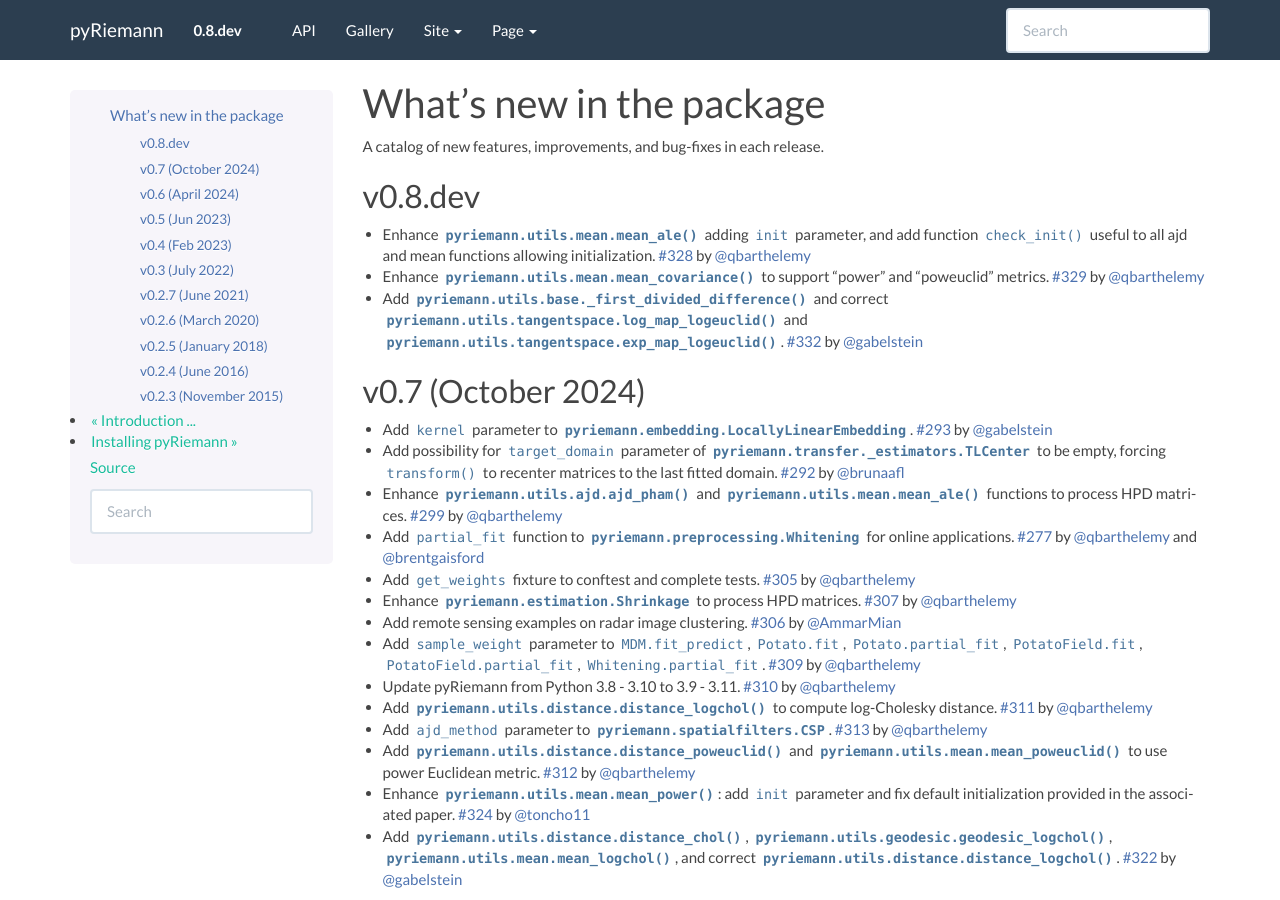
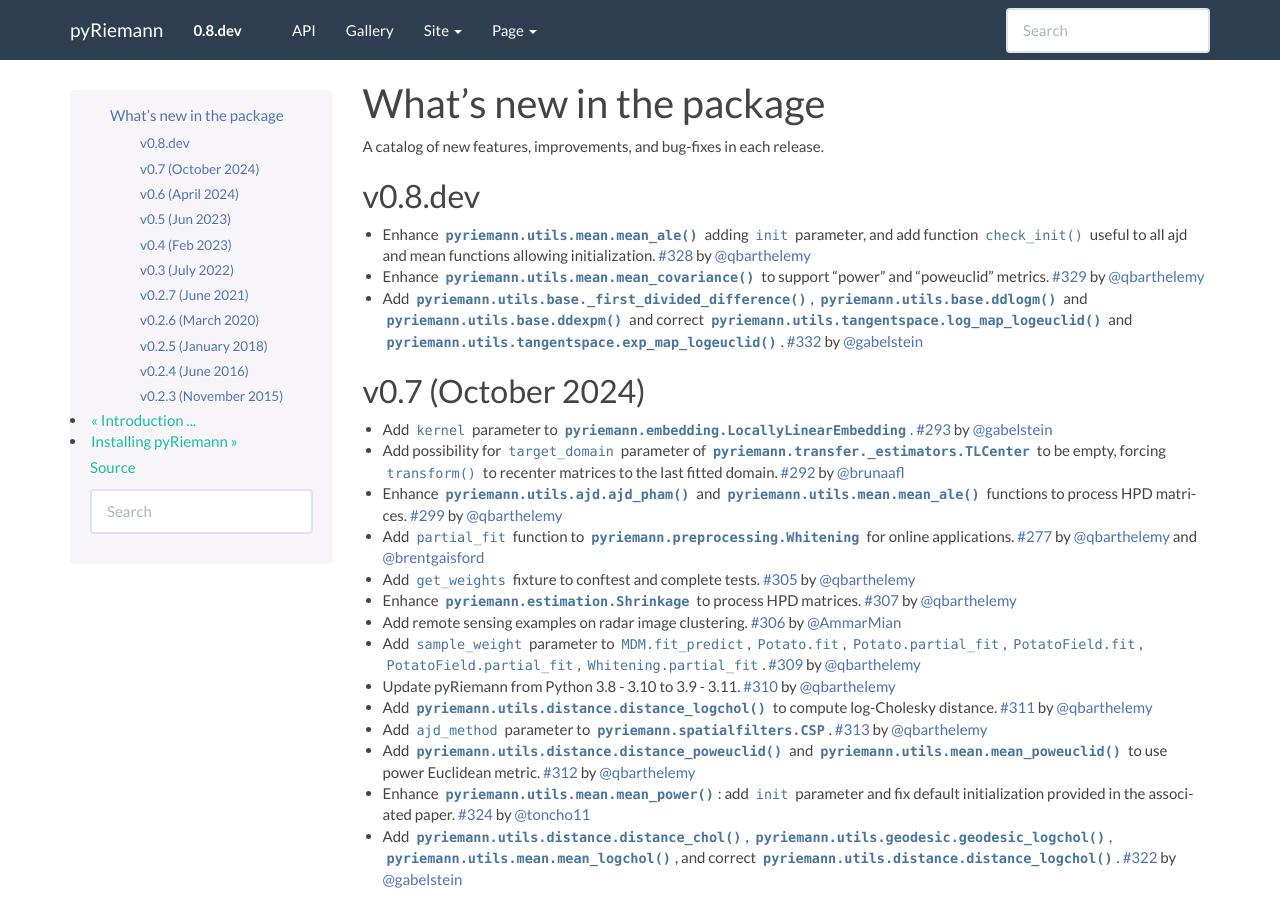
Before and after one commit to pyRiemann/pyRiemann, a Sphinx documentation site: the page built from doc/whatsnew.rst, in a window 1280 px wide and 900 px high. Built offline with Sphinx 7.4.7, drawn with Linux system fonts in a browser that asks for light colours; pages that are not in the unit, such as notebooks, are missing from menus.

Commit message:
update whatsnew and api

```diff
--- a/doc/api.rst
+++ b/doc/api.rst
@@ -337,6 +337,8 @@
     powm
     sqrtm
     nearest_sym_pos_def
+    ddlogm
+    ddexpm
 
 Aproximate Joint Diagonalization
 ~~~~~~~~~~~~~~~~~~~~~~~~~~~~~~~~
--- a/doc/whatsnew.rst
+++ b/doc/whatsnew.rst
@@ -15,7 +15,8 @@
 
 - Enhance :func:`pyriemann.utils.mean.mean_covariance` to support "power" and "poweuclid" metrics. :pr:`329` by :user:`qbarthelemy`
 
-- Add :func:`pyriemann.utils.base._first_divided_difference` and correct :func:`pyriemann.utils.tangentspace.log_map_logeuclid`
+- Add :func:`pyriemann.utils.base._first_divided_difference`, :func:`pyriemann.utils.base.ddlogm` and
+  :func:`pyriemann.utils.base.ddexpm` and correct :func:`pyriemann.utils.tangentspace.log_map_logeuclid`
   and :func:`pyriemann.utils.tangentspace.exp_map_logeuclid`. :pr:`332` by :user:`gabelstein`
 
 v0.7 (October 2024)
```
